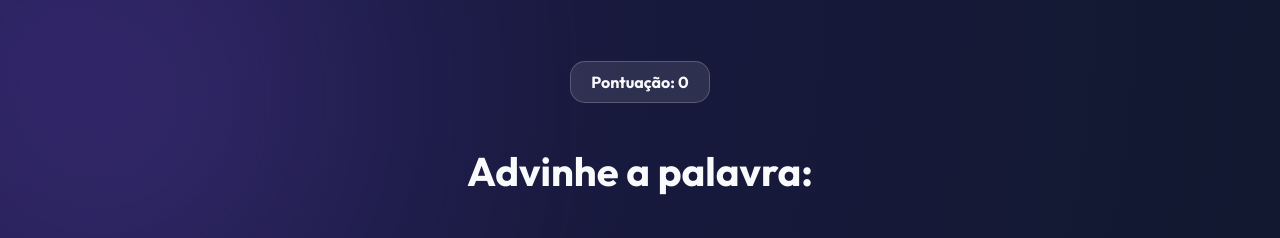
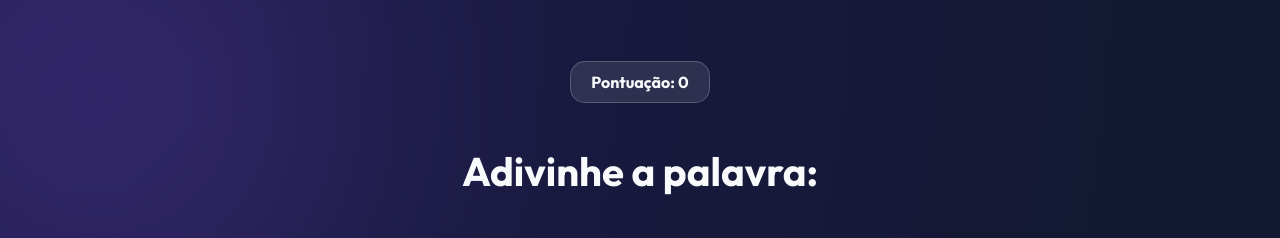
Before and after one commit to DeveloperKairo/palavriando-project, a React (Vite) app: page / in a window 1280 px wide. Both pictures are taken after a click on the button "COMEÇAR JOGO". Shown: the top 238 px of the page. Built offline with nearby package versions, Linux system fonts and the light colour scheme.

Commit message:
fix: incorret gramatical

```diff
--- a/src/components/Game/Game.tsx
+++ b/src/components/Game/Game.tsx
@@ -37,7 +37,7 @@ const Game = ({
       <p className="points">
         <span>Pontuação: {score}</span>
       </p>
-      <h1>Advinhe a palavra:</h1>
+      <h1>Adivinhe a palavra:</h1>
       <h3 className='tip'>
         Dica sobre a palavra: <span>{pickedCategory}</span>
       </h3>
```
